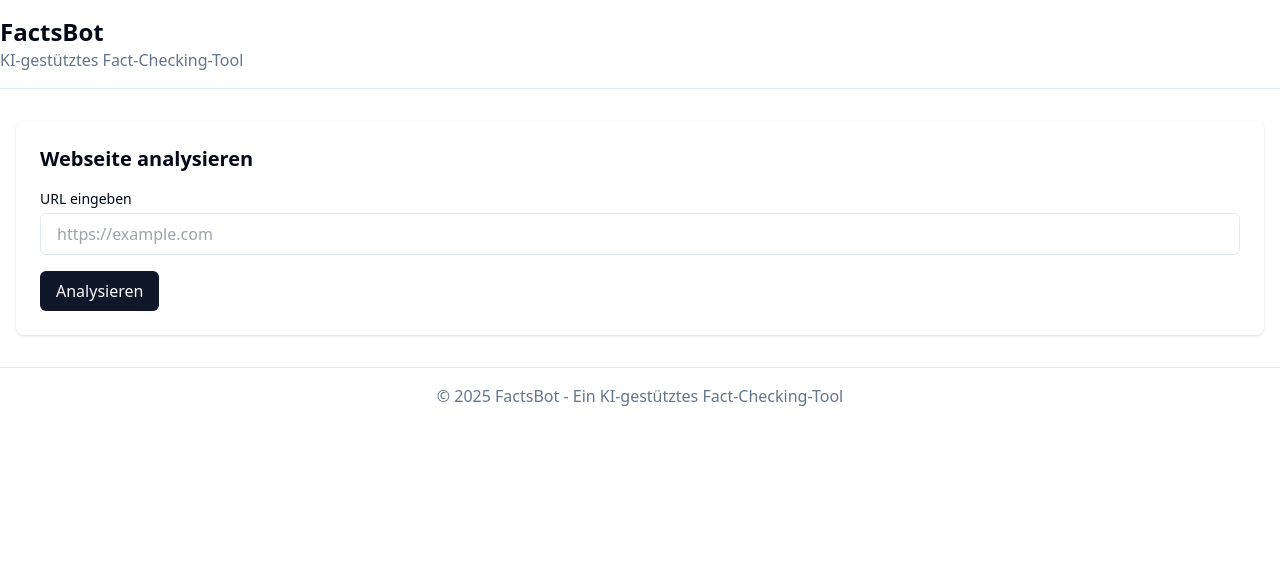
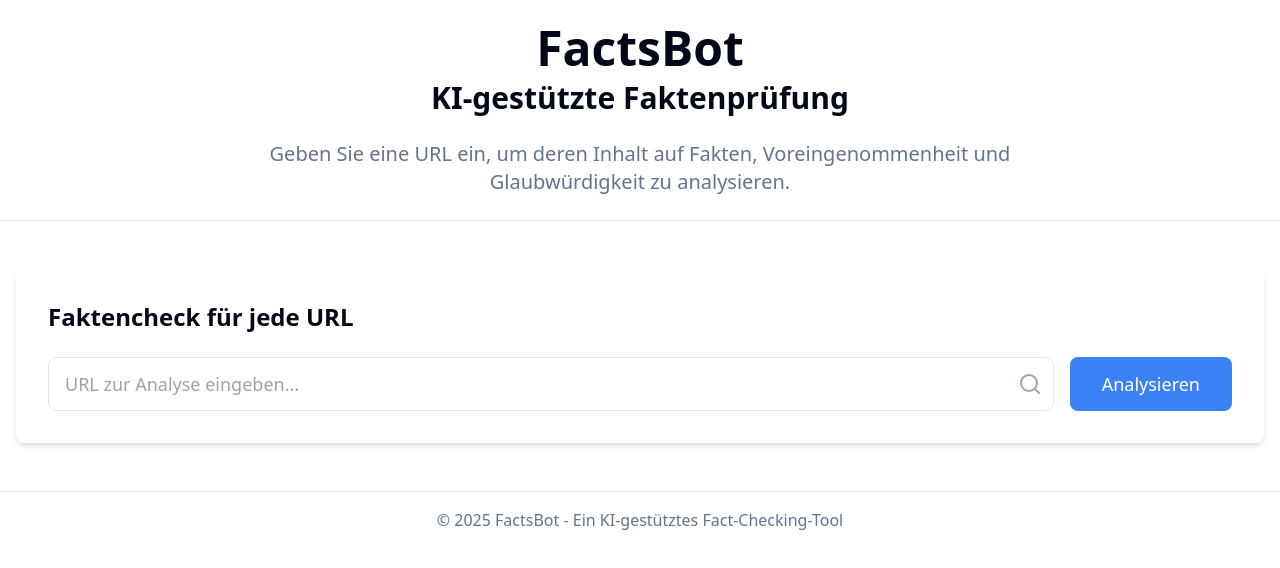
Before and after one commit to nikolajIvanov/factsbot_frontend, a React (Vite) app: page / in a window 1280 px wide. Shown: the top 568 px of the page. Built offline with nearby package versions, Linux system fonts and the light colour scheme.

Commit message:
UI-Design angepasst: FactsBot als Hauptüberschrift und neues Layout

```diff
--- a/src/App.tsx
+++ b/src/App.tsx
@@ -26,15 +26,22 @@ function App() {
 
   return (
     <div className="min-h-screen bg-background">
-      <header className="border-b">
-        <div className="container mx-auto py-4">
-          <h1 className="text-2xl font-bold">FactsBot</h1>
-          <p className="text-muted-foreground">KI-gestütztes Fact-Checking-Tool</p>
+      <header className="border-b py-6">
+        <div className="container mx-auto text-center">
+          <h1 className="text-5xl font-bold mb-2">FactsBot</h1>
+          <h2 className="text-3xl font-semibold mb-6">KI-gestützte Faktenprüfung</h2>
+          <p className="text-xl text-muted-foreground max-w-3xl mx-auto">
+            Geben Sie eine URL ein, um deren Inhalt auf Fakten, Voreingenommenheit und Glaubwürdigkeit zu analysieren.
+          </p>
         </div>
       </header>
 
-      <main className="container mx-auto py-8 px-4">
-        <UrlInput onSubmit={handleUrlSubmit} disabled={isAnalyzing} />
+      <main className="container mx-auto py-12 px-4">
+        <div className="bg-card p-8 rounded-lg shadow-md">
+          <h3 className="text-2xl font-semibold mb-6">Faktencheck für jede URL</h3>
+
+          <UrlInput onSubmit={handleUrlSubmit} disabled={isAnalyzing} />
+        </div>
 
         {isAnalyzing && (
           <div className="mt-8">
--- a/src/components/UrlInput.tsx
+++ b/src/components/UrlInput.tsx
@@ -16,33 +16,34 @@ const UrlInput = ({ onSubmit, disabled = false }: UrlInputProps) => {
   }
 
   return (
-    <div className="bg-card p-6 rounded-lg shadow">
-      <h2 className="text-xl font-semibold mb-4">Webseite analysieren</h2>
-      <form onSubmit={handleSubmit} className="space-y-4">
-        <div>
-          <label htmlFor="url" className="block text-sm font-medium mb-1">
-            URL eingeben
-          </label>
+    <form onSubmit={handleSubmit} className="w-full">
+      <div className="flex flex-col md:flex-row gap-4">
+        <div className="relative flex-grow">
           <input
             type="url"
-            id="url"
             value={url}
             onChange={(e) => setUrl(e.target.value)}
-            placeholder="https://example.com"
-            className="w-full px-4 py-2 border rounded-md focus:outline-none focus:ring-2 focus:ring-primary"
+            placeholder="URL zur Analyse eingeben..."
+            className="w-full px-4 py-3 pr-10 border rounded-lg focus:outline-none focus:ring-2 focus:ring-primary text-lg"
             required
             disabled={disabled}
           />
+          <div className="absolute inset-y-0 right-0 flex items-center pr-3 pointer-events-none">
+            <svg xmlns="http://www.w3.org/2000/svg" width="24" height="24" viewBox="0 0 24 24" fill="none" stroke="currentColor" strokeWidth="2" strokeLinecap="round" strokeLinejoin="round" className="text-gray-400">
+              <circle cx="11" cy="11" r="8"></circle>
+              <line x1="21" y1="21" x2="16.65" y2="16.65"></line>
+            </svg>
+          </div>
         </div>
         <button
           type="submit"
-          className="px-4 py-2 bg-primary text-primary-foreground rounded-md hover:bg-primary/90 focus:outline-none focus:ring-2 focus:ring-primary focus:ring-offset-2 disabled:opacity-50 disabled:cursor-not-allowed"
+          className="px-8 py-3 bg-blue-500 text-white rounded-lg hover:bg-blue-600 focus:outline-none focus:ring-2 focus:ring-blue-500 focus:ring-offset-2 disabled:opacity-50 disabled:cursor-not-allowed text-lg font-medium"
           disabled={disabled}
         >
           {disabled ? 'Analysiere...' : 'Analysieren'}
         </button>
-      </form>
-    </div>
+      </div>
+    </form>
   )
 }
 
```
